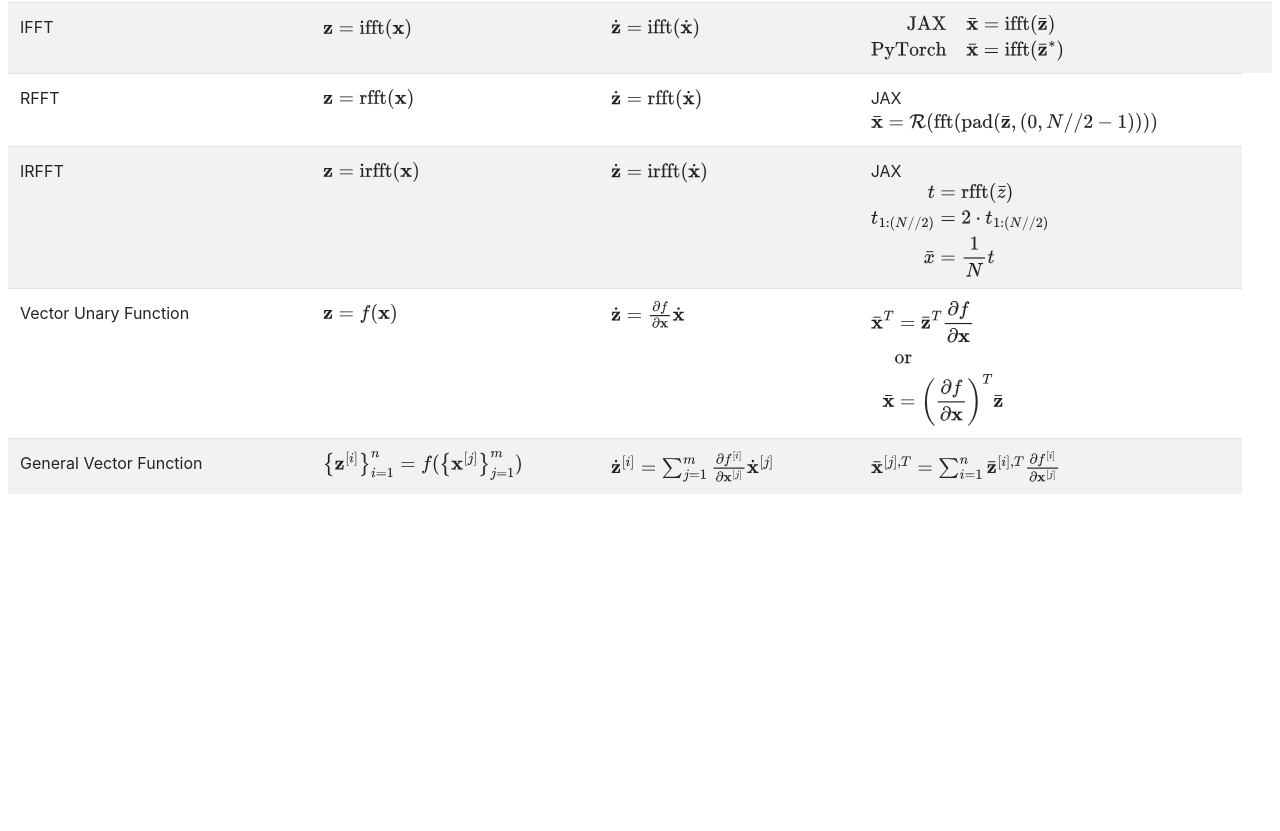
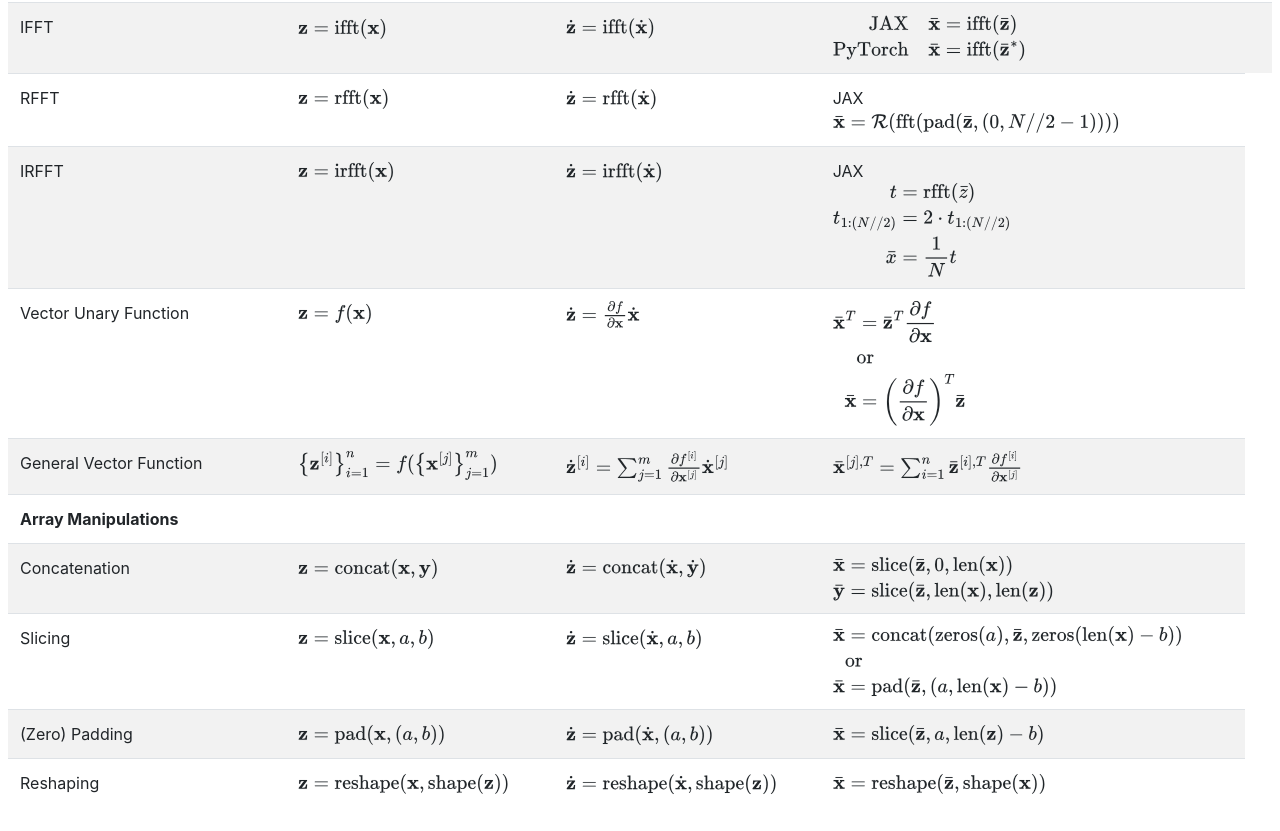
Before and after one commit to Ceyron/autodiff-table, a plain HTML site: page index.html in a window 1280 px wide. Shown: the part 1695-2526 px from the top of the page. Before the commit the page ends 2213 px from the top, so only its background shows below. Drawn offline with nearby package versions, Linux system fonts and the light colour scheme.

Commit message:
Add simple array manipulation routines

```diff
--- a/index.html
+++ b/index.html
@@ -552,6 +552,96 @@ MathJax = {
       $
     </td>
   </tr>
+  <tr>
+    <td><b>Array Manipulations</b></td>
+    <td colspan="3"></td>
+  </tr>
+  <tr>
+    <!-- Concatenation-->
+    <td>Concatenation</td>
+    <td>
+      $
+        \mathbf{z} = \text{concat}(\mathbf{x}, \mathbf{y})
+      $
+    </td>
+    <td>
+      $
+        \dot{\mathbf{z}} = \text{concat}(\dot{\mathbf{x}}, \dot{\mathbf{y}})
+      $
+    </td>
+    <td>
+      $
+        \begin{align}
+          \bar{\mathbf{x}} &= \text{slice}(\bar{\mathbf{z}}, 0, \text{len}(\mathbf{x}))
+          \\
+          \bar{\mathbf{y}} &= \text{slice}(\bar{\mathbf{z}}, \text{len}(\mathbf{x}), \text{len}(\mathbf{z}))
+        \end{align}
+      $
+    </td>
+  </tr>
+  <tr>
+    <!-- Slicing-->
+    <td>Slicing</td>
+    <td>
+      $
+        \mathbf{z} = \text{slice}(\mathbf{x}, a, b)
+      $
+    </td>
+    <td>
+      $
+        \dot{\mathbf{z}} = \text{slice}(\dot{\mathbf{x}}, a, b)
+      $
+    </td>
+    <td>
+      $
+        \begin{align}
+          \bar{\mathbf{x}} &= \text{concat}(\text{zeros}(a), \bar{\mathbf{z}}, \text{zeros}(\text{len}(\mathbf{x}) - b))
+          \\
+          &\text{or}
+          \\
+          \bar{\mathbf{x}} &= \text{pad}(\bar{\mathbf{z}}, (a, \text{len}(\mathbf{x}) - b))
+        \end{align}
+      $
+    </td>
+  </tr>
+  <tr>
+    <!-- Padding-->
+    <td>(Zero) Padding</td>
+    <td>
+      $
+        \mathbf{z} = \text{pad}(\mathbf{x}, (a, b))
+      $
+    </td>
+    <td>
+      $
+        \dot{\mathbf{z}} = \text{pad}(\dot{\mathbf{x}}, (a, b))
+      $
+    </td>
+    <td>
+      $
+        \bar{\mathbf{x}} = \text{slice}(\bar{\mathbf{z}}, a, \text{len}(\mathbf{z}) - b)
+      $
+    </td>
+  </tr>
+  <tr>
+    <!-- Reshaping-->
+    <td>Reshaping</td>
+    <td>
+      $
+        \mathbf{z} = \text{reshape}(\mathbf{x}, \text{shape}(\mathbf{z}))
+      $
+    </td>
+    <td>
+      $
+        \dot{\mathbf{z}} = \text{reshape}(\dot{\mathbf{x}}, \text{shape}(\mathbf{z}))
+      $
+    </td>
+    <td>
+      $
+        \bar{\mathbf{x}} = \text{reshape}(\bar{\mathbf{z}}, \text{shape}(\mathbf{x}))
+      $
+    </td>
+  </tr>
   </tbody>
 
 </table>
```
